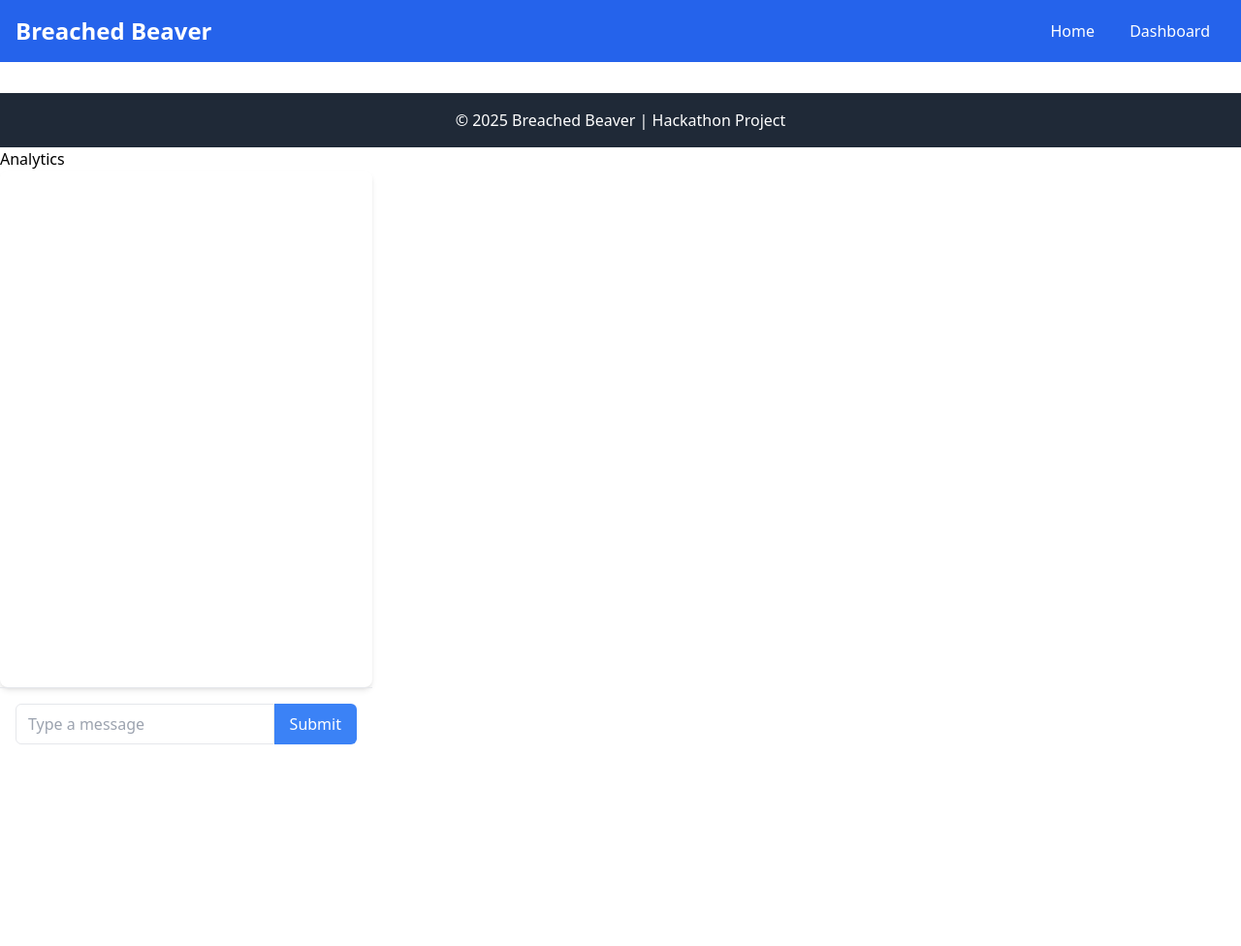
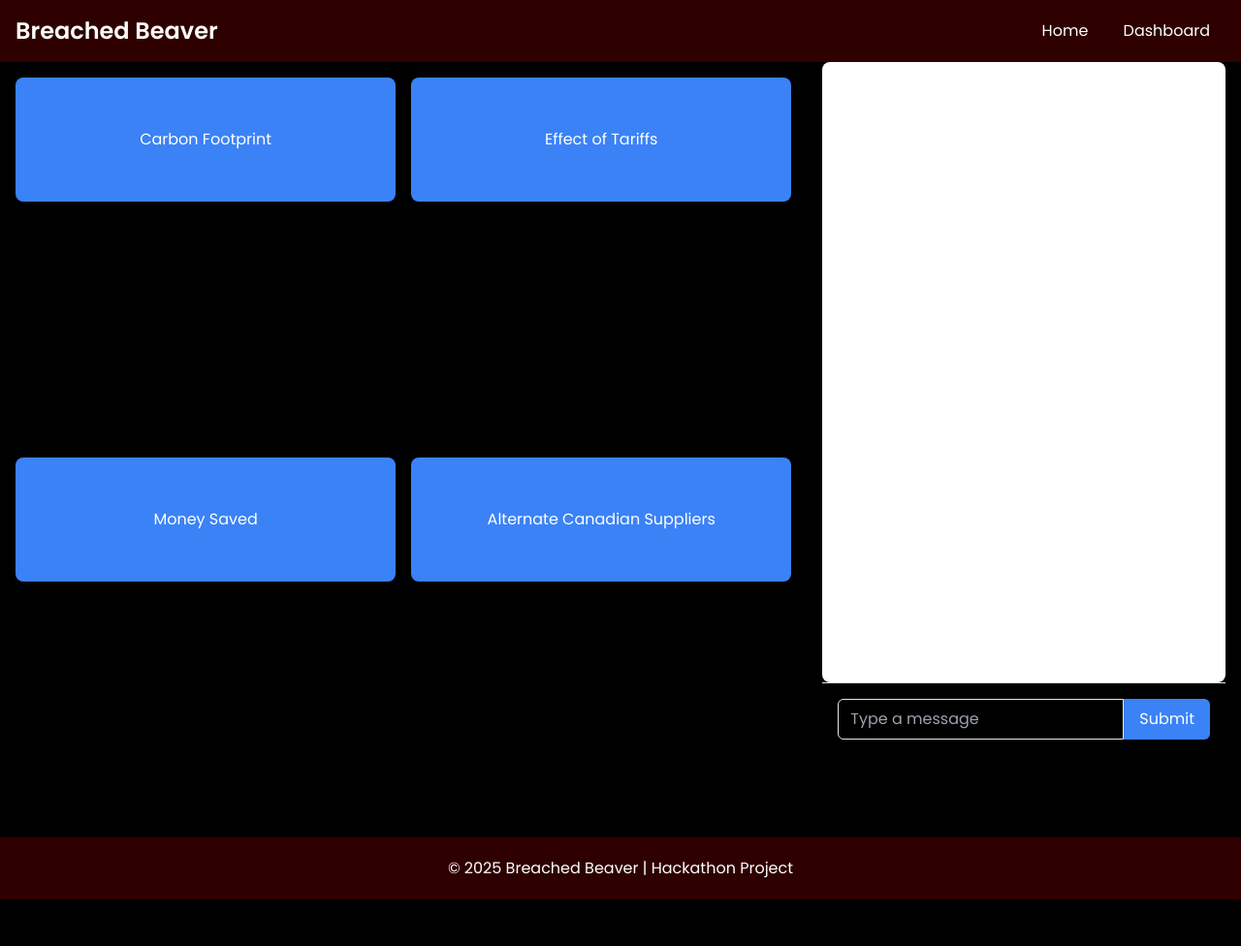
Before and after one commit to HetavP2/BeaverBreach, a Flask app: page /analytics in a window 1280 px wide. Shown: the whole page at 97% size. After the commit the page ends 928 px from the top, so only its background shows below. Run offline with Flask 3, Linux system fonts and the light colour scheme; some libraries are stand-ins or nearby versions.

Commit message:
layout of analytics, fetching gemini info (tariff, suppliers,e tc)

```diff
--- a/run.py
+++ b/run.py
@@ -7,6 +7,8 @@ import pandas, dotenv, os
 import google.generativeai as genai
 from werkzeug.utils import secure_filename
 from serpapi import GoogleSearch
+import requests
+import json
 
 
 dotenv.load_dotenv(".env")
@@ -16,6 +18,32 @@ app.config['SECRET_KEY']=os.getenv("SECRET_KEY")
 API_KEY=os.getenv("GOOGLE_API_KEY")
 genai.configure(api_key=API_KEY)
 model = genai.GenerativeModel("gemini-pro")
+
+def call_gemini_ai(text):
+    url = f"https://generativelanguage.googleapis.com/v1beta/models/gemini-1.5-flash:generateContent?key={API_KEY}"
+
+    payload = {
+        "contents": [{
+            "parts": [{
+                "text": text
+            }]
+        }]
+    }
+
+    headers = {
+        "Content-Type": "application/json"
+    }
+
+    try:
+        response = requests.post(url, headers=headers, json=payload)
+        response.raise_for_status()  # Raises an error for bad responses (4xx, 5xx)
+
+        data = response.json()
+        return data["candidates"][0]["content"]["parts"][0]["text"]
+
+    except requests.exceptions.RequestException as e:
+        print(f"Error calling Gemini AI: {e}")
+        return "Summary unavailable due to error."
 
 firebase_admin.initialize_app(credentials.Certificate("serviceAccountKey.json"), {
     'databaseURL': ''
@@ -47,7 +75,7 @@ def dashboard():
         print(data)
         for index, row in data.iterrows():
             # looping thru each
-            # ref = db.collection("inventory_updates").document(f"{row[index]}")
+            ref = db.collection("inventory_updates").document(f"{row[index]}")
             entry = {}
             for i in range(len(row)):
                 entry[columns[i]] = row[i]
@@ -63,18 +91,65 @@ def dashboard():
 
             search = GoogleSearch(params)
             results = search.get_dict()
-            shopping_results = results["shopping_results"]
-            print(shopping_results)
-
+            shopping_results = results.get("shopping_results", [])  # Ensure it's a list
+            shopping_results = shopping_results[:3]  # Keep only the first 3 results
 
             #2.) calculate carbon footprint for canadian supplier and american supplier
             # 3.) calculate change in cost price and profit margin
 
+            prompt = f'''You are an expert on International US-Canada trade and are a business consultant. Below is information about a product:
+            {entry}
+            The product is currently being sourced suppliers from the US. The company is trying to source the product from Canada amid 25% tarrifs on all imports from the USA.
 
+            Your task is to:
+            1.) Find a Canadian supplier for the product. Below are the top 3 results from Google Shopping:
+            {shopping_results}
+            Determine which one out of the results is the best supplier for the product. Provide a short 20-30 word explanation for your choice.
+            2.) Calculate the carbon footprint of the Canadian supplier and the US supplier.
+            You should assume the business is located in Waterloo, Ontario, Canada. The carbon footprint should be in kgCO2e. Use the current information about the product to calculate both the carbon footprint from the original US Supplier and then the Canadian Supplier you have selected based on search results.
+            3.) Calculate the change in cost price from switching to the Canadian Supplier and profit margin (as a percentage, based on the original selling price of the product). Try to show increased profit margin.
 
+            4.) Provide a specific explanation on what other factors (such as CBSA/USCBP, NAFTA, CUSMA, duty rates if applicable, etc) can affect the business's product amid the tarrifs.
+            Effective February 4, 2025, the government is imposing 25 per cent tariffs on $30 billion in goods imported from the United States (U.S.).
 
+These tariffs only apply to goods originating from the U.S., which shall be considered as those goods eligible to be marked as a good of the U.S. in accordance with the Determination of Country of Origin for the Purposes of Marking Goods (CUSMA Countries) Regulations.
+"Tariff Item/Article #
 
-            # ref.set(entry)
+Harmonized System (HS) Heading
+
+Indicative Description"
+
+6309.00.10
+
+Worn clothing and other worn articles.
+
+Used textile articles for use in the manufacture of wiping rags
+6309.00.90
+
+Worn clothing and other worn articles.
+
+Other
+6217.10.00
+
+Other made up clothing accessories; parts of garments or of clothing accessories, other than those of heading 62.12.
+
+6117.90.90
+
+Other made up clothing accessories, knitted or crocheted; knitted or crocheted parts of garments or of clothing accessories.
+
+return a json response that is an extension of the original product data with the following fields:
+product_id	product_name	product_descp	product_image	og_inventory	og_supplier	og_supplier_info	og_cfoot	og_price	location	og_cost og_carbon_footprint new_carbon_footprint new_cost new_profit_margin total_savings comments_on_other_factors comments_on_supplier_choice
+
+Make sure your ENTIRE response is ONLY a json response so that I can simply just do json.loads(your_response) to get the data.
+
+            '''
+
+            #3.) pass to gemini ai
+            summary = call_gemini_ai(prompt)
+            print(summary)
+            # summary_dict = json.loads(summary)  # Parse the response into a dictionary
+            # print(summary_dict)
+            # ref.set(summary)
         return redirect(url_for('analytics'))
     return render_template('dashboard.html', form=form)
 
--- a/templates/analytics.html
+++ b/templates/analytics.html
@@ -1,36 +1,52 @@
 {% extends "base.html" %}
+ {% block head %} {% endblock %}
 
-{% block head %}
-{% endblock %}
-{% block body %}
-Analytics
-<div class="">
-  <div id="chat-container" class="w-96 h-screen block ">
-      <div class="bg-white shadow-md rounded-lg max-w-lg w-full h-2/3">
-          <div id="chatbox" class="p-4 h-full overflow-y-auto">
+
+<body class="h-screen bg-gray-100">
+{% block content %}
+  <!-- Main container -->
+<div class="flex h-full">
+  <!-- Left side (4 boxes 2x2, takes more space) -->
+  <div class="w-2/3 p-4 grid grid-cols-2 gap-4">
+    <div class="bg-blue-500 text-white flex items-center justify-center h-32 rounded-lg">Carbon Footprint</div>
+    <div class="bg-blue-500 text-white flex items-center justify-center h-32 rounded-lg">Effect of Tariffs</div>
+    <div class="bg-blue-500 text-white flex items-center justify-center h-32 rounded-lg">Money Saved</div>
+    <div class="bg-blue-500 text-white flex items-center justify-center h-32 rounded-lg">Alternate Canadian Suppliers</div>
+  </div>
+
+  <!-- Right side (Smaller Chatbot) -->
+  <div id="chat-container" class="w-1/3 h-screen flex flex-col mx-4">
+    <div class="bg-white shadow-md rounded-lg flex-grow p-4 overflow-y-auto max-h-[80vh]">
+      <!-- Chatbox -->
+      <div id="chatbox" class="h-full overflow-y-auto">
         {% for i in range(chat_history|length) %}
           {% if chat_history[i].candidates[0].content.role == "model" %}
             <div class="mb-2 text-right">
-              <p class="bg-blue-500 text-white rounded-lg py-2 px-4 inline-block">{{ messages[i] }}</p>
+              <p class="bg-blue-500 text-white rounded-lg py-2 px-4 inline-block">
+                {{ messages[i] }}
+              </p>
             </div>
             <div class="mb-2">
-              <p class="bg-gray-200 text-gray-700 rounded-lg py-2 px-4 inline-block">{{ chat_history[i].text }}</p>
+              <p class="bg-gray-200 text-gray-700 rounded-lg py-2 px-4 inline-block">
+                {{ chat_history[i].text }}
+              </p>
             </div>
           {% endif %}
         {% endfor %}
       </div>
     </div>
-    <form method="POST" enctype="multipart/form-data" class="p-4 border-t flex" >
+
+    <!-- Chat Input -->
+    <form method="POST" enctype="multipart/form-data" class="p-4 border-t flex">
       {{ form2.hidden_tag() }}
-      {{ form2.chat_prompt(id="user-input",type="text",placeholder="Type a message",class="w-full px-3 py-2 border rounded-l-md focus:outline-none focus:ring-2 focus:ring-blue-500") }}
-      {{ form2.submit(id="send-button",class="bg-blue-500 text-white px-4 py-2 rounded-r-md hover:bg-blue-600 transition duration-300") }}
-  </form>
+      {{ form2.chat_prompt(id="user-input", type="text", placeholder="Type a message", class="w-full px-3 py-2 border rounded-l-md focus:outline-none focus:ring-2 focus:ring-blue-500") }}
+      {{ form2.submit(id="send-button", class="bg-blue-500 text-white px-4 py-2 rounded-r-md hover:bg-blue-600 transition duration-300") }}
+    </form>
   </div>
-  <!-- <div class="p-4 border-t flex">
-    <input id="user-input" type="text" placeholder="Type a message" class="w-full px-3 py-2 border rounded-l-md focus:outline-none focus:ring-2 focus:ring-blue-500">
-    <button id="send-button" class="bg-blue-500 text-white px-4 py-2 rounded-r-md hover:bg-blue-600 transition duration-300">Send</button>
-
-</div> -->
 </div>
 
 {% endblock %}
+{% block footer %}{% endblock %}
+
+</body>
+</html>
--- a/templates/base.html
+++ b/templates/base.html
@@ -6,35 +6,40 @@
   <title>BeaverBreach</title>
   <script src="https://unpkg.com/@tailwindcss/browser@4"></script>
   <script src="https://cdn.tailwindcss.com"></script>
+  <link rel="preconnect" href="https://fonts.googleapis.com/" />
+  <link rel="preconnect" href="https://fonts.gstatic.com/" crossorigin />
+  <link
+    href="https://fonts.googleapis.com/css2?family=Poppins:wght@400;500&display=swap"
+    rel="stylesheet"
+  />
   <style type="text/tailwindcss">
     @theme {
       --color-clifford: #da373d;
       --color-darkred: rgb(51, 2, 2);
       --color-nightblack: #000000;
       --color-evilred: #2e0000;
-
+      --font-display: "Poppins", "sans-serif";
     }
   </style>
-  {% block head %} {% endblock %}
+  {% block head %}
+   {% endblock %}
 </head>
 
-<body class="w-screen h-fit overflow-y-scroll overflow-x-clip">
-  <nav class="bg-blue-600 text-white p-4 flex justify-between items-center">
+<body class="w-screen h-screen overflow-y-scroll overflow-x-clip bg-black font-display">
+  <nav class="bg-evilred text-white p-4 flex justify-between items-center">
     <a href="/" class="text-2xl font-bold">Breached Beaver</a>
     <div>
-        <a href="/" class="px-4 py-2 hover:bg-blue-700 rounded">Home</a>
-        <a href="/dashboard" class="px-4 py-2 hover:bg-blue-700 rounded">Dashboard</a>
+        <a href="/" class="px-4 py-2 hover:underline rounded">Home</a>
+        <a href="/dashboard" class="px-4 py-2 rounded hover:underline ">Dashboard</a>
     </div>
   </nav>
 
-  <footer class="bg-gray-800 text-white text-center p-4 mt-8">
-    <p>© 2025 Breached Beaver | Hackathon Project</p>
+  <div class="w-full h-fit">{% block content %}{% endblock %}</div>
+
+  <footer class="bg-evilred text-white text-center py-5">
+    <p class="">© 2025 Breached Beaver | Hackathon Project</p>
+    {% block footer %}{% endblock %}
   </footer>
 
-
-
-
-  {% block body %}
-  {% endblock %}
 </body>
 </html>
--- a/templates/dashboard.html
+++ b/templates/dashboard.html
@@ -106,8 +106,8 @@
         }
     </style>
 {% endblock %}
-
-{% block body %}
+<body>
+{% block content %}
 <div class="flex flex-col items-center justify-center min-h-screen gradient-bg">
     <div class="upload-box w-full max-w-2xl p-12"> <!-- Increased padding for height -->
         <h2 class="title text-4xl font-bold text-center">Upload CSV File</h2> <!-- Increased title size -->
@@ -137,3 +137,5 @@
     </div>
 </div>
 {% endblock %}
+{% block footer %}{% endblock %}
+</body>
--- a/templates/loading.html
+++ b/templates/loading.html
@@ -21,7 +21,8 @@
             "Calculating carbon footprint...",
             "Scraping...",
             "Determing tariff...",
-            "Finalizing..."
+            "Quantifying...",
+            "Finding new suppliers ...",
         ];
 
         let index = 0;
```
Also changed, not shown: templates/home.html (+14 -26 lines), static/images/imagebackground.png (renamed from static/images/backgroundcanada.png).
